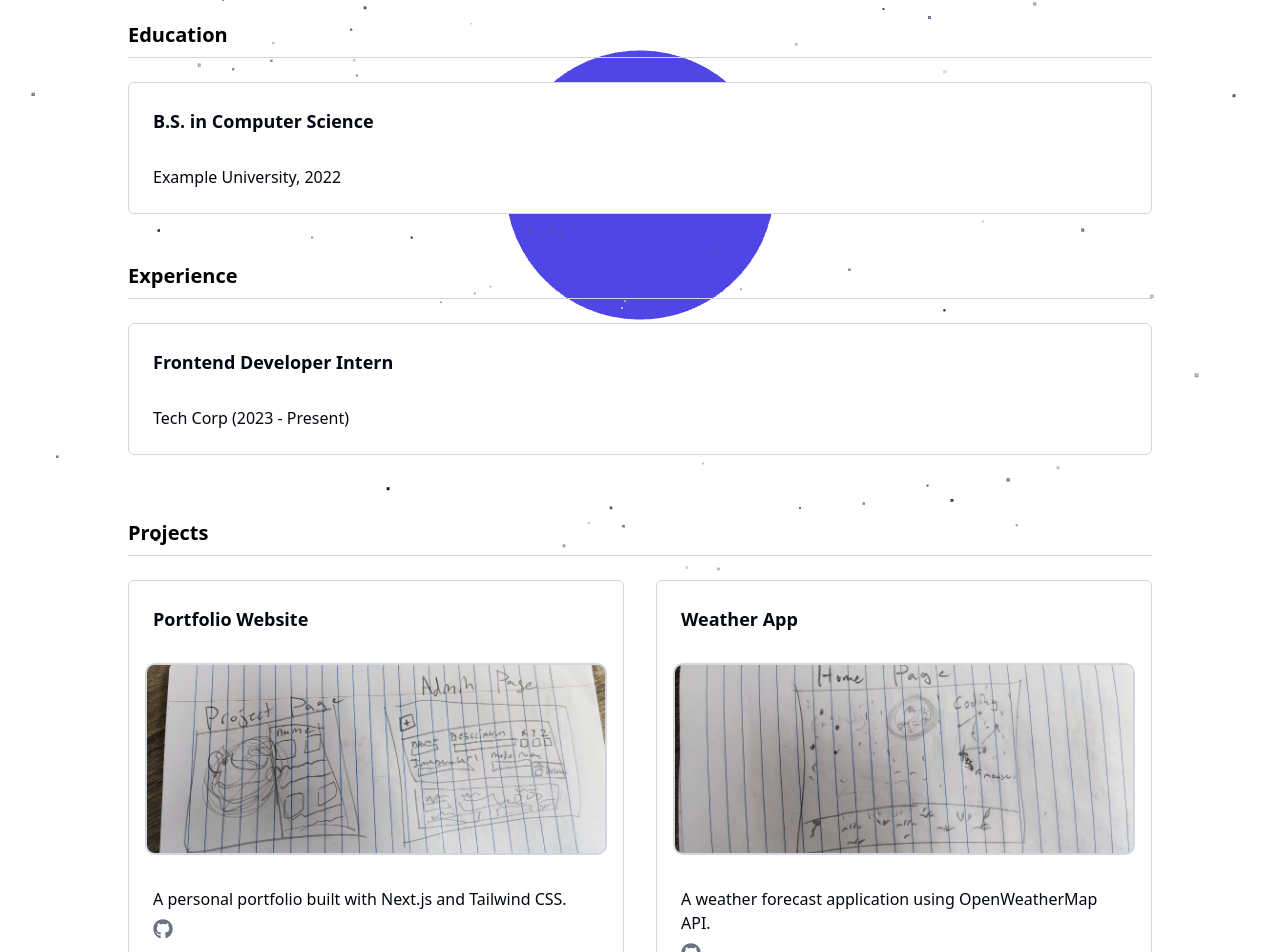
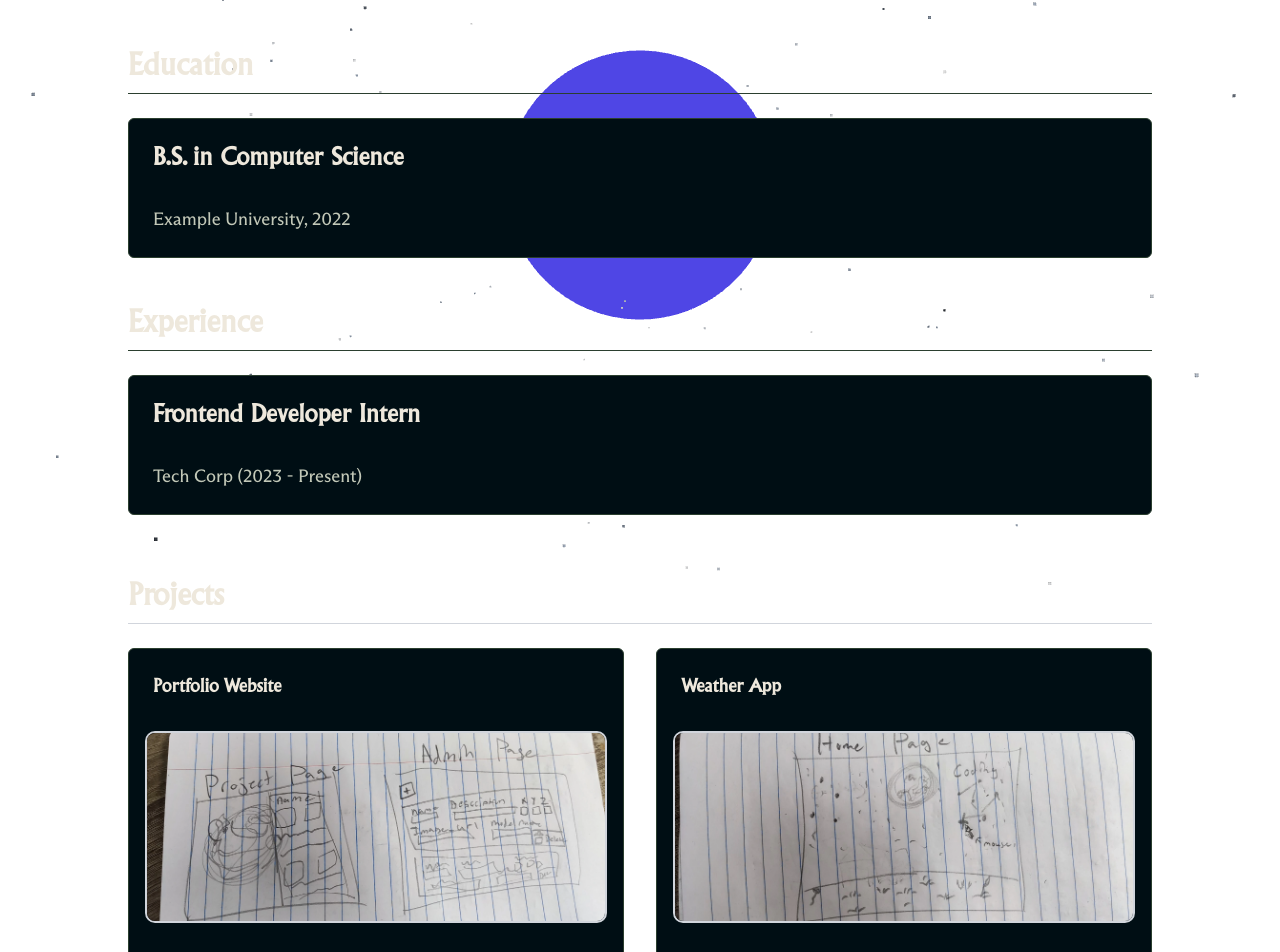
Before and after one commit to AlexanderAyyoub/cosmic-portfolio, a Next.js app: page / in a window 1280 px wide. Shown: the part 215-1167 px from the top of the page. Built offline with nearby package versions, Linux system fonts and the light colour scheme.

Commit message:
update
adjusting ui stuff for portfolio page

```diff
--- a/components/resume-page.tsx
+++ b/components/resume-page.tsx
@@ -14,15 +14,41 @@ export default function ResumePage() {
     setTheme(theme === 'dark' ? 'light' : 'dark');
   };
 
+  // Load the fonts
+  useEffect(() => {
+    const titleFont = new FontFace(
+      'AlbertusMTStd',
+      'url(/fonts/AlbertusMTStd.otf)'
+    );
+
+    const bodyFont = new FontFace(
+      'ABCArizonaFlare',
+      'url(/fonts/ABCArizonaFlare-Regular-Trial.otf)'
+    );
+
+    Promise.all([titleFont.load(), bodyFont.load()])
+      .then(([loadedTitleFont, loadedBodyFont]) => {
+        document.fonts.add(loadedTitleFont);
+        document.fonts.add(loadedBodyFont);
+      })
+      .catch((error) => {
+        console.error('Font failed to load:', error);
+      });
+  }, []);
+
   return (
-    <div className="relative min-h-screen overflow-x-hidden">
+    <div className="relative min-h-screen overflow-x-hidden" style={{ fontFamily: 'ABCArizonaFlare, Arial, sans-serif', color: '#EEE8DC' }}>
       <ResumePageBackground />
 
-      <div className="px-8 md:px-24 lg:px-32 py-12 space-y-16 text-black dark:text-white bg-transparent">
+      <div className="px-8 md:px-24 lg:px-32 py-12 space-y-16 bg-transparent">
         <div className="max-w-6xl mx-auto">
           <header className="text-center space-y-2">
-            <div className="text-4xl font-bold tracking-tight">Ratatouille the Developer</div>
-            <p className="text-sm text-gray-700 dark:text-gray-300">Full Stack Developer | Creative Technologist</p>
+            <div className="text-6xl font-bold tracking-tight" style={{ fontFamily: 'AlbertusMTStd, serif', color: '#EEE8DC' }}>
+              Ratatouille the Developer
+            </div>
+            <p className="text-lg" style={{ color: '#C2C8B8' }}>
+              Full Stack Developer | Creative Technologist
+            </p>
             <button
               onClick={toggleTheme}
               className="mt-4 h-10 w-10 flex items-center justify-center rounded-sm border border-gray-300 dark:border-gray-700 bg-transparent hover:bg-gray-100 dark:hover:bg-zinc-800 transition"
@@ -41,31 +67,41 @@ export default function ResumePage() {
           </header>
 
           <section className="space-y-6 mt-16">
-            <div className="text-xl font-semibold border-b border-gray-300 dark:border-gray-700 pb-2">Education</div>
-            <Card className="rounded-sm bg-white dark:bg-zinc-900 border border-gray-300 dark:border-zinc-700 shadow-none">
+            <div className="text-3xl font-semibold border-b pb-2" style={{ fontFamily: 'AlbertusMTStd, serif', color: '#EEE8DC', borderColor: '#2B3F2F' }}>
+              Education
+            </div>
+            <Card className="rounded-sm border shadow-none" style={{ backgroundColor: '#000E14', borderColor: '#2B3F2F' }}>
               <CardHeader>
-                <CardTitle className="text-lg">B.S. in Computer Science</CardTitle>
+                <CardTitle className="text-2xl" style={{ fontFamily: 'AlbertusMTStd, serif', color: '#EEE8DC' }}>
+                  B.S. in Computer Science
+                </CardTitle>
               </CardHeader>
               <CardContent>
-                <p>Example University, 2022</p>
+                <p className="text-lg" style={{ color: '#C2C8B8' }}>Example University, 2022</p>
               </CardContent>
             </Card>
           </section>
 
           <section className="space-y-6 mt-12">
-            <div className="text-xl font-semibold border-b border-gray-300 dark:border-gray-700 pb-2">Experience</div>
-            <Card className="rounded-sm bg-white dark:bg-zinc-900 border border-gray-300 dark:border-zinc-700 shadow-none">
+            <div className="text-3xl font-semibold border-b pb-2" style={{ fontFamily: 'AlbertusMTStd, serif', color: '#EEE8DC', borderColor: '#2B3F2F' }}>
+              Experience
+            </div>
+            <Card className="rounded-sm border shadow-none" style={{ backgroundColor: '#000E14', borderColor: '#2B3F2F' }}>
               <CardHeader>
-                <CardTitle className="text-lg">Frontend Developer Intern</CardTitle>
+                <CardTitle className="text-2xl" style={{ fontFamily: 'AlbertusMTStd, serif', color: '#EEE8DC' }}>
+                  Frontend Developer Intern
+                </CardTitle>
               </CardHeader>
               <CardContent>
-                <p>Tech Corp (2023 - Present)</p>
+                <p className="text-lg" style={{ color: '#C2C8B8' }}>Tech Corp (2023 - Present)</p>
               </CardContent>
             </Card>
           </section>
 
           <section className="space-y-6 mt-16">
-            <div className="text-xl font-semibold border-b border-gray-300 dark:border-gray-700 pb-2">Projects</div>
+            <div className="text-3xl font-semibold border-b border-gray-300 dark:border-gray-700 pb-2" style={{ fontFamily: 'AlbertusMTStd, serif', color: '#EEE8DC' }}>
+              Projects
+            </div>
             <div className="grid grid-cols-1 md:grid-cols-2 gap-8">
               {projectsData.map((project, index) => {
                 const images = project.image?.split(',').slice(0, 4) || [];
@@ -93,9 +129,11 @@ export default function ResumePage() {
                 }, []);
 
                 return (
-                  <Card key={index} className="rounded-sm bg-white dark:bg-zinc-900 border border-gray-300 dark:border-zinc-700 shadow-none overflow-hidden">
+                  <Card key={index} className="rounded-sm border shadow-none overflow-hidden" style={{ backgroundColor: '#000E14', borderColor: '#2B3F2F' }}>
                     <CardHeader>
-                      <CardTitle className="text-lg">{project.title}</CardTitle>
+                      <CardTitle className="text-lg" style={{ fontFamily: 'AlbertusMTStd, serif', color: '#EEE8DC' }}>
+                        {project.title}
+                      </CardTitle>
                     </CardHeader>
 
                     {images.length > 0 && (
@@ -142,14 +180,15 @@ export default function ResumePage() {
                     )}
 
                     <CardContent className="flex flex-col gap-2">
-                      <p>{project.description}</p>
+                      <p style={{ color: '#C2C8B8' }}>{project.description}</p>
                       <a
                         href={project.link}
                         target="_blank"
                         rel="noopener noreferrer"
-                        className="text-gray-500 hover:text-black dark:hover:text-white focus:outline-none inline-flex items-center gap-2"
+                        className="focus:outline-none inline-flex items-center gap-2 hover:opacity-80 transition-opacity"
+                        style={{ color: '#C2C8B8' }}
                       >
-                        <FaGithub size={20} className="text-gray-500 group-hover:text-black dark:group-hover:text-white transition-colors" />
+                        <FaGithub size={20} />
                         <span className="sr-only">View on GitHub</span>
                       </a>
                     </CardContent>
```
